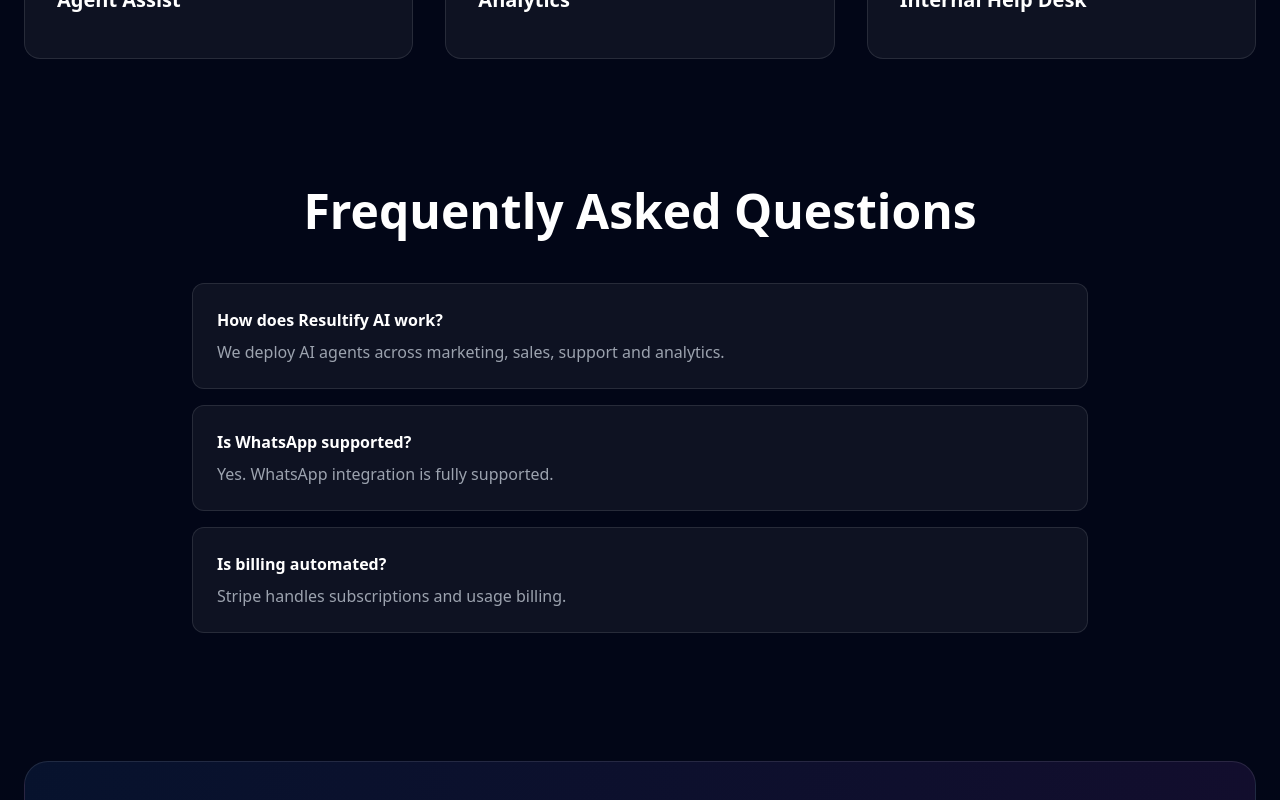
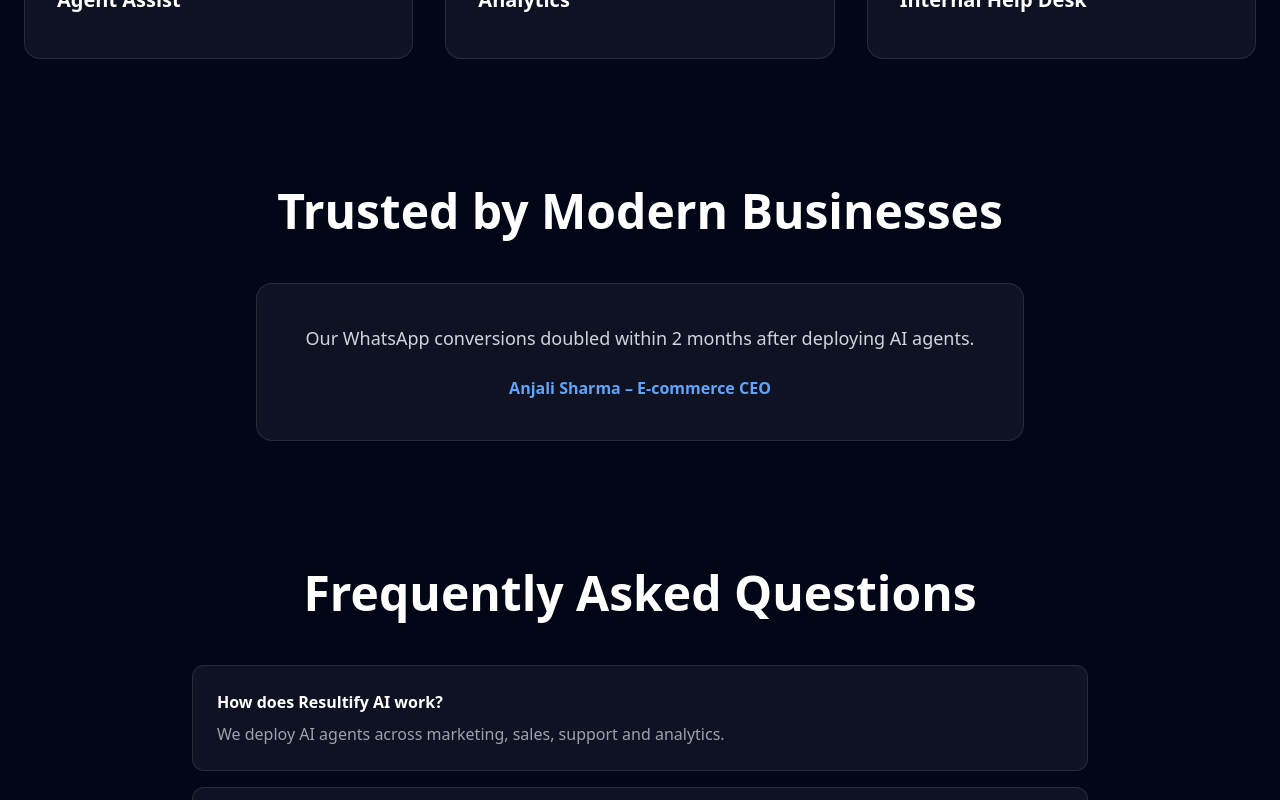
Before and after one commit to chetanshrm83/resultifytechnologies, a Next.js app: page / in a window 1280 px wide. Shown: the part 1142-1942 px from the top of the page. Built offline with nearby package versions, Linux system fonts and the light colour scheme.

Commit message:
Update page.tsx

```diff
--- a/app/page.tsx
+++ b/app/page.tsx
@@ -105,6 +105,43 @@ export default function HomePage() {
           ))}
         </div>
       </section>
+{/* ================= TESTIMONIALS ================= */}
+<section className="mb-32 text-center">
+  <h2 className="text-3xl md:text-5xl font-bold mb-12">
+    Trusted by Modern Businesses
+  </h2>
+
+  <div className="relative max-w-3xl mx-auto overflow-hidden">
+    <motion.div
+      key={testimonialIndex}
+      initial={{ opacity: 0, x: 50 }}
+      animate={{ opacity: 1, x: 0 }}
+      exit={{ opacity: 0, x: -50 }}
+      transition={{ duration: 0.5 }}
+      className="bg-white/5 border border-white/10 rounded-2xl p-10"
+    >
+      <p className="text-gray-300 text-lg mb-6">
+        {
+          [
+            "Resultify automated 70% of our support instantly and reduced operational cost by 35%.",
+            "Our WhatsApp conversions doubled within 2 months after deploying AI agents.",
+            "Investor reporting and revenue tracking became effortless with Resultify.",
+          ][testimonialIndex]
+        }
+      </p>
+
+      <div className="text-blue-400 font-semibold">
+        {
+          [
+            "Rahul Mehta – SaaS Founder",
+            "Anjali Sharma – E-commerce CEO",
+            "David Collins – Venture Partner",
+          ][testimonialIndex]
+        }
+      </div>
+    </motion.div>
+  </div>
+</section>
 
       {/* FAQ */}
       <section className="mb-32 max-w-4xl mx-auto">
```
